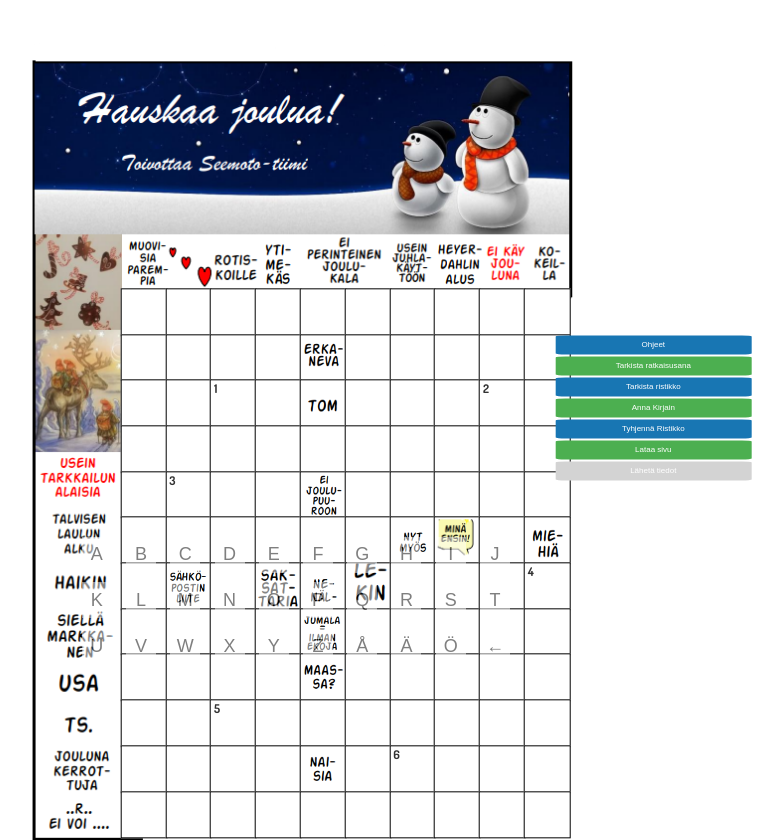
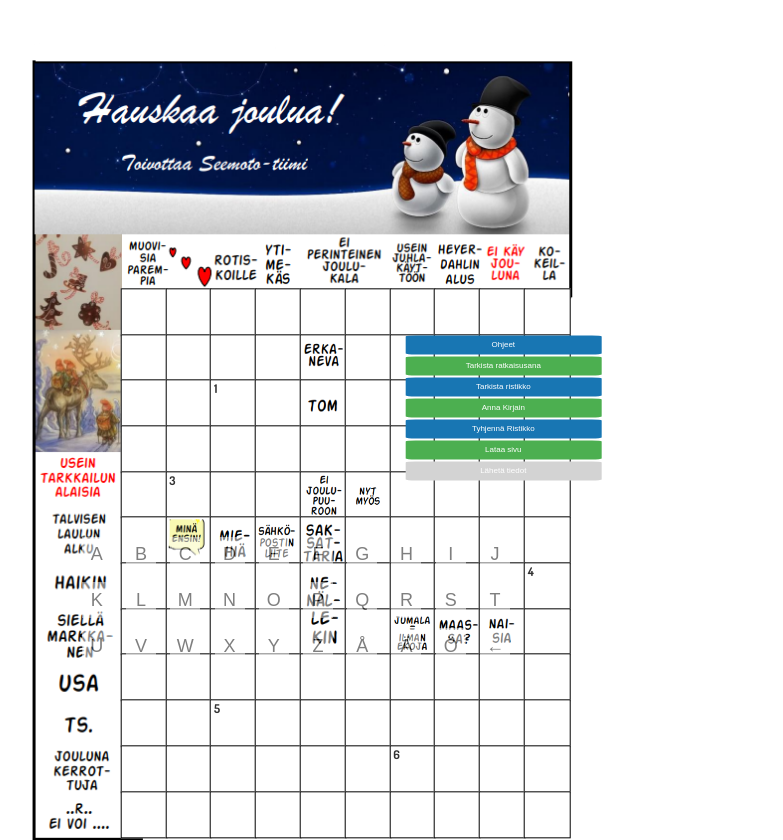
Before and after one commit to DeveloperWizard83/SeemotoRistikko2022, a React (Vite) app: page / in a window 1280 px wide. Shown: the part 101-941 px from the top of the page, without its empty margins (338-1121 px from the left). Built offline with nearby package versions, Linux system fonts and the light colour scheme.

Commit message:
Lisätty vihjeruudukot

```diff
--- a/src/CrosswordGrid.css
+++ b/src/CrosswordGrid.css
@@ -76,19 +76,7 @@
   align-items: flex-start;
   gap: 20px;
 }
-.button-container {
-  /* Set the width or max-width if necessary */
-  width: 200px; /* or any appropriate width */
-  display: flex;
-  flex-direction: column; /* Stack the buttons vertically */
-  justify-content: flex-start;
-  margin-right: -150px;
-  margin-top: 50%;
 
-  position: fixed;
-
-  /* Add more styles if needed */
-}
 
 .special-1{
   background-image: url('assets/images/1-kysymys.png');
@@ -121,8 +109,8 @@
   background-repeat: no-repeat;
   background-size: 90%;
   background-position: center center;
-
-
+  border-right: white;
+  border-bottom: white;
   pointer-events: none;
   background-color: white;
 
@@ -131,12 +119,12 @@
 .special-4{
   background-image: url('assets/images/4-kysymys.png');
   background-repeat: no-repeat;
-  background-size: 90%;
+  background-size: 80%;
   background-position: center center;
-  border-right: white;
+  border-left: white;
+  background-color: white;
+  pointer-events: none;
 
-  pointer-events: none;
-  background-color: white;
 
 }
 
@@ -145,7 +133,7 @@
   background-repeat: no-repeat;
   background-size: 90%;
   background-position: center center;
-  border-left: white;
+  border-right: white;
 
   pointer-events: none;
   background-color: white;
@@ -157,7 +145,7 @@
   background-size: 90%;
   background-position: center center;
 
-
+  border-left:white ;
   pointer-events: none;
   background-color: white;
 
@@ -168,8 +156,8 @@
   background-repeat: no-repeat;
   background-size: 90%;
   background-position: center center;
-
-
+  border-left:white ;
+  border-right: white;
   pointer-events: none;
   background-color: white;
 
@@ -180,8 +168,9 @@
   background-repeat: no-repeat;
   background-size: 90%;
   background-position: center center;
-
-  border-right: white;
+  border-left:white ;
+  border-bottom: white;
+  border-top:white ;
   pointer-events: none;
   background-color: white;
 
@@ -190,10 +179,11 @@
 .special-9{
   background-image: url('assets/images/9-kysymys.png');
   background-repeat: no-repeat;
-  background-size: 70%;
+  background-size: 90%;
   background-position: center center;
-  border-left: white;
-  border-right: white;
+  border-top:white ;
+
+
   border-bottom: white;
   pointer-events: none;
   background-color: white;
@@ -203,10 +193,9 @@
 .special-10{
   background-image: url('assets/images/10-kysymys.png');
   background-repeat: no-repeat;
-  background-size: 100%;
+  background-size: 85%;
   background-position: center center;
-  border-left: white;
-
+  border-top:white ;
   pointer-events: none;
   background-color: white;
 
--- a/src/CrosswordGrid.jsx
+++ b/src/CrosswordGrid.jsx
@@ -9,16 +9,17 @@ const specialClassMapping = {
     15: 'special-1',
     25: 'special-2',
     45: 'special-3',
-    57: 'special-4',
-    58: 'special-5',
-    60: 'special-6',
-    62: 'special-7',
-    64: 'special-8',
+    46: 'special-4',
+    52: 'special-5',
+    53: 'special-6',
+    54: 'special-7',
+    55: 'special-8',
     65: 'special-9',
-    66: 'special-10',
-    75: 'special-11',
-    85: 'special-12',
-    105: 'special-13'
+    75: 'special-10',
+    77: 'special-11',
+    78: 'special-12',
+    79: 'special-13',
+    80: 'special-14'
 };
 
 
@@ -34,7 +35,7 @@ const staticNumberMapping = {
 
 function createGridVectors() {
     const grid = [];
-    const specialItems = [15, 25, 45, 57, 58, 60, 62, 64, 65, 66, 75, 85, 105];
+    const specialItems = [15, 25, 45,46, 52, 53, 54, 55, 64, 65, 66, 75, 77, 78,79, 80];
 
     const gridSize = 120; // Assuming a grid of size 110
 
```
Also changed, not shown: src/assets/images/7-kysymys.png.
